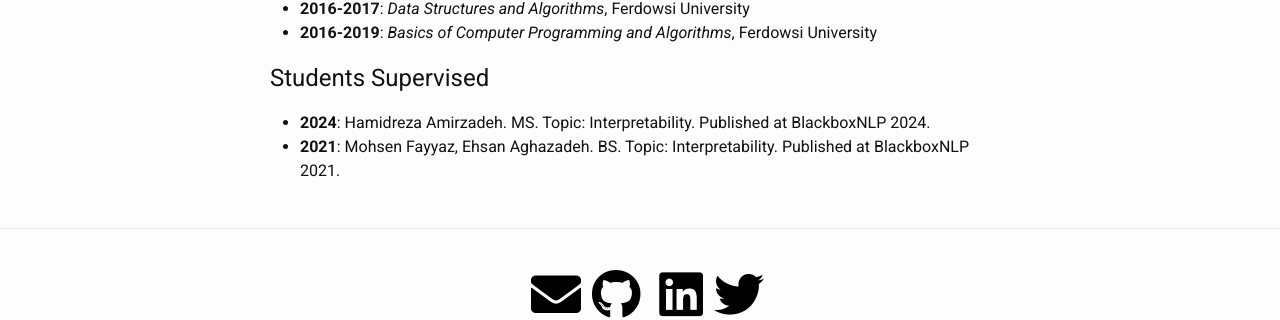
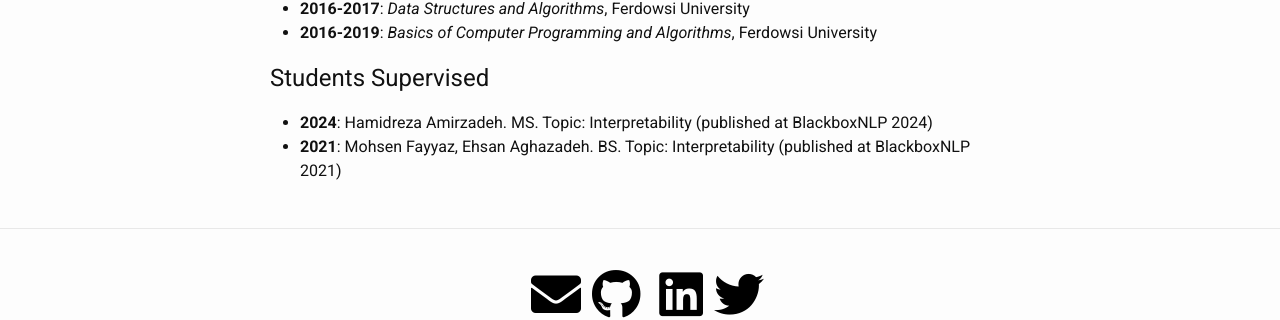
Before and after one commit to hmohebbi/hmohebbi.github.io, a Jekyll site: the page built from teaching.md, in a window 1280 px wide. Shown: the part 842-1162 px from the top of the page. Built offline with Jekyll 4.4.1, drawn with Linux system fonts in a browser that asks for light colours; a style sheet for code colours, icons or effects is not loaded.

```diff
--- a/teaching.md
+++ b/teaching.md
@@ -37,5 +37,5 @@ permalink: /teaching/
 * __2016-2019__: _Basics of Computer Programming and Algorithms_, Ferdowsi University
 
 ## Students Supervised
-* __2024__: Hamidreza Amirzadeh. MS. Topic: Interpretability. Published at BlackboxNLP 2024.
-* __2021__: Mohsen Fayyaz, Ehsan Aghazadeh. BS. Topic: Interpretability. Published at BlackboxNLP 2021.
+* __2024__: Hamidreza Amirzadeh. MS. Topic: Interpretability (published at BlackboxNLP 2024)
+* __2021__: Mohsen Fayyaz, Ehsan Aghazadeh. BS. Topic: Interpretability (published at BlackboxNLP 2021)
```
